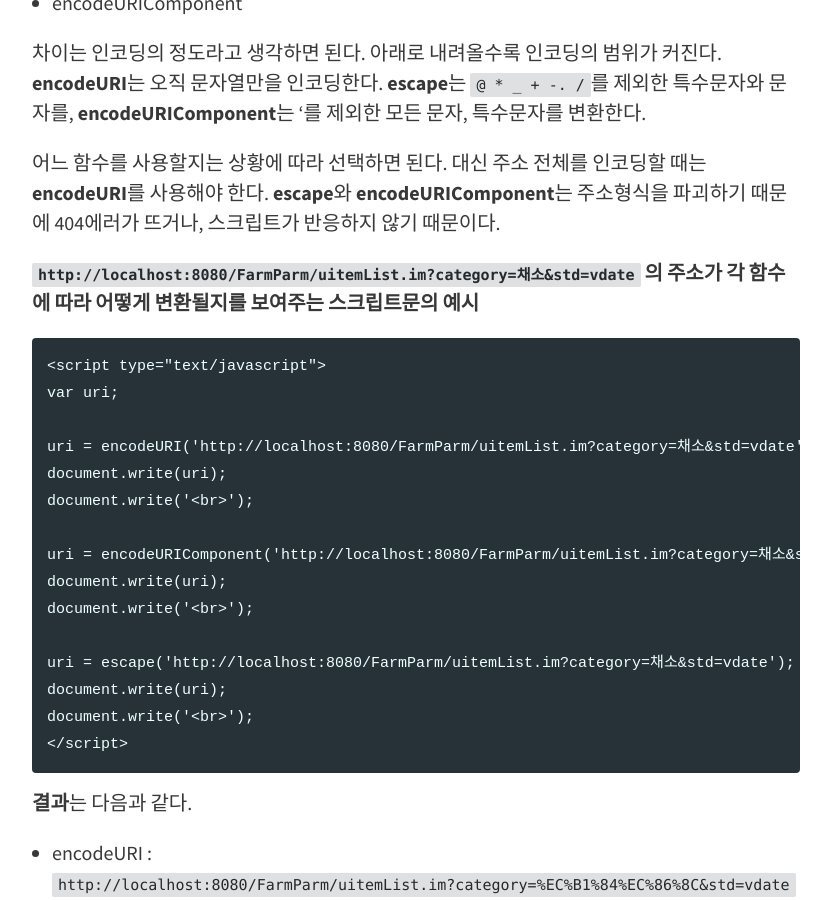
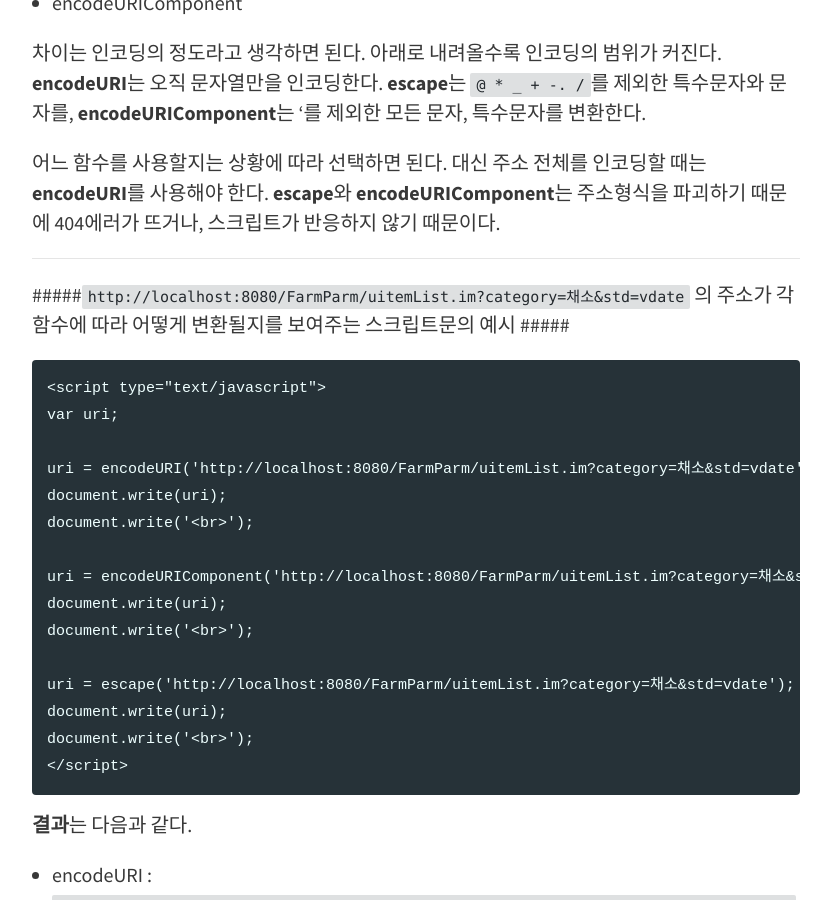
Before and after one commit to clemado1/blog-old, a Jekyll site: the page built from _posts/2018-08-29-익스플로러-HTTP-400-에러.md, in a window 1280 px wide and 900 px high, scrolled down 977 px. Shown: the whole window, without its empty margins (224-1055 px from the left). Built offline with Jekyll 4.4.1, drawn with Linux system fonts in a browser that asks for light colours; comment, search, counter and statistics services are not loaded.

````diff
--- a/_posts/2018-08-29-익스플로러-HTTP-400-에러.md
+++ b/_posts/2018-08-29-익스플로러-HTTP-400-에러.md
@@ -19,8 +19,10 @@ post방식으로 submit을 하면 상관없지만, a태그에서 href를 쓰거
 어느 함수를 사용할지는 상황에 따라 선택하면 된다. 대신 주소 전체를 인코딩할 때는 **encodeURI**를 사용해야 한다. **escape**와 **encodeURIComponent**는 주소형식을 파괴하기 때문에 404에러가 뜨거나, 스크립트가 반응하지 않기 때문이다.
 
 
+_ _ _
 
-**`http://localhost:8080/FarmParm/uitemList.im?category=채소&std=vdate` 의 주소가 각 함수에 따라 어떻게 변환될지를 보여주는 스크립트문의 예시**
+
+#####`http://localhost:8080/FarmParm/uitemList.im?category=채소&std=vdate` 의 주소가 각 함수에 따라 어떻게 변환될지를 보여주는 스크립트문의 예시 #####
 ```
 <script type="text/javascript">
 var uri;
@@ -48,7 +50,11 @@ document.write('<br>');
 
 
 
-**encodeURI 사용 예시**
+- - -
+
+
+
+##### encodeURI 사용 예시 #####
 ```
 <button type="button" onclick="location.href=encodeURI('userView.us?page=${pageInfo.page }&user_id=${userList.user_id}&std=${std}&keyword=${keyword}')" id="gbutton">조회</button>
 
````
